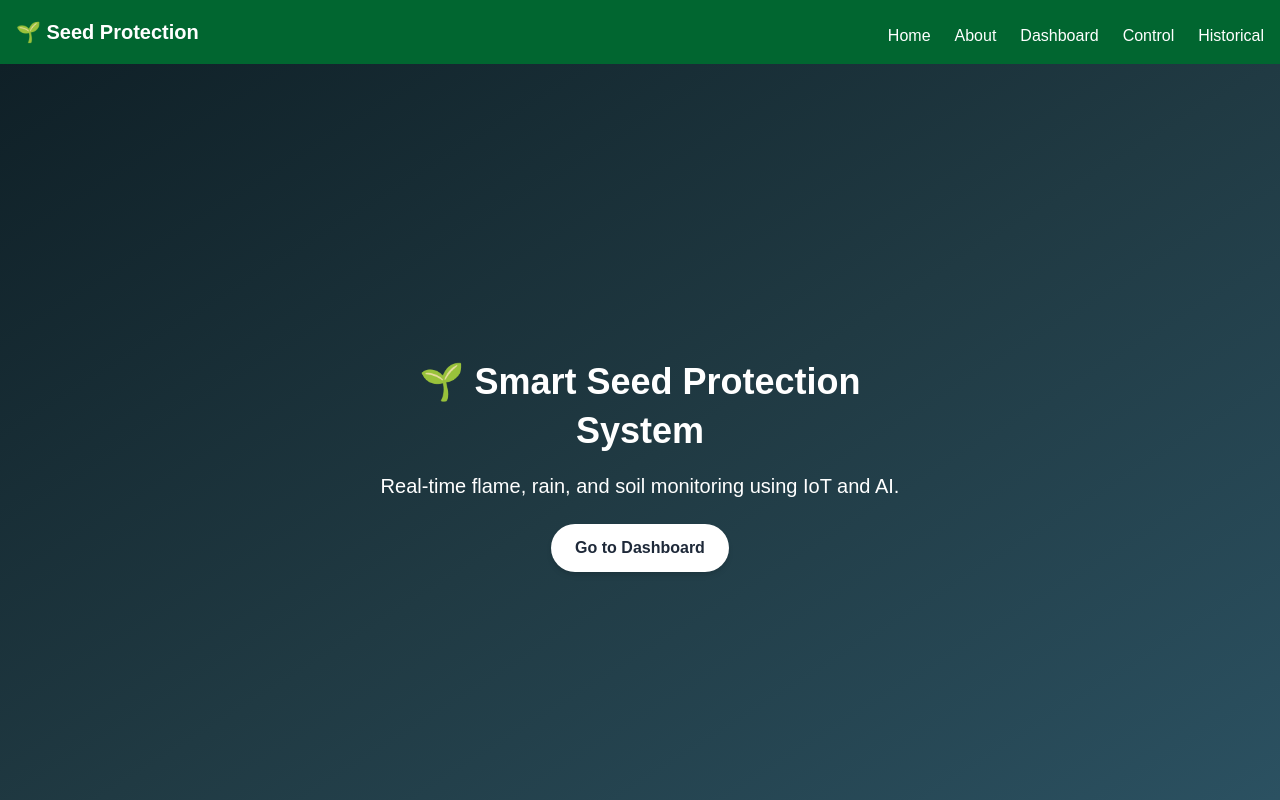
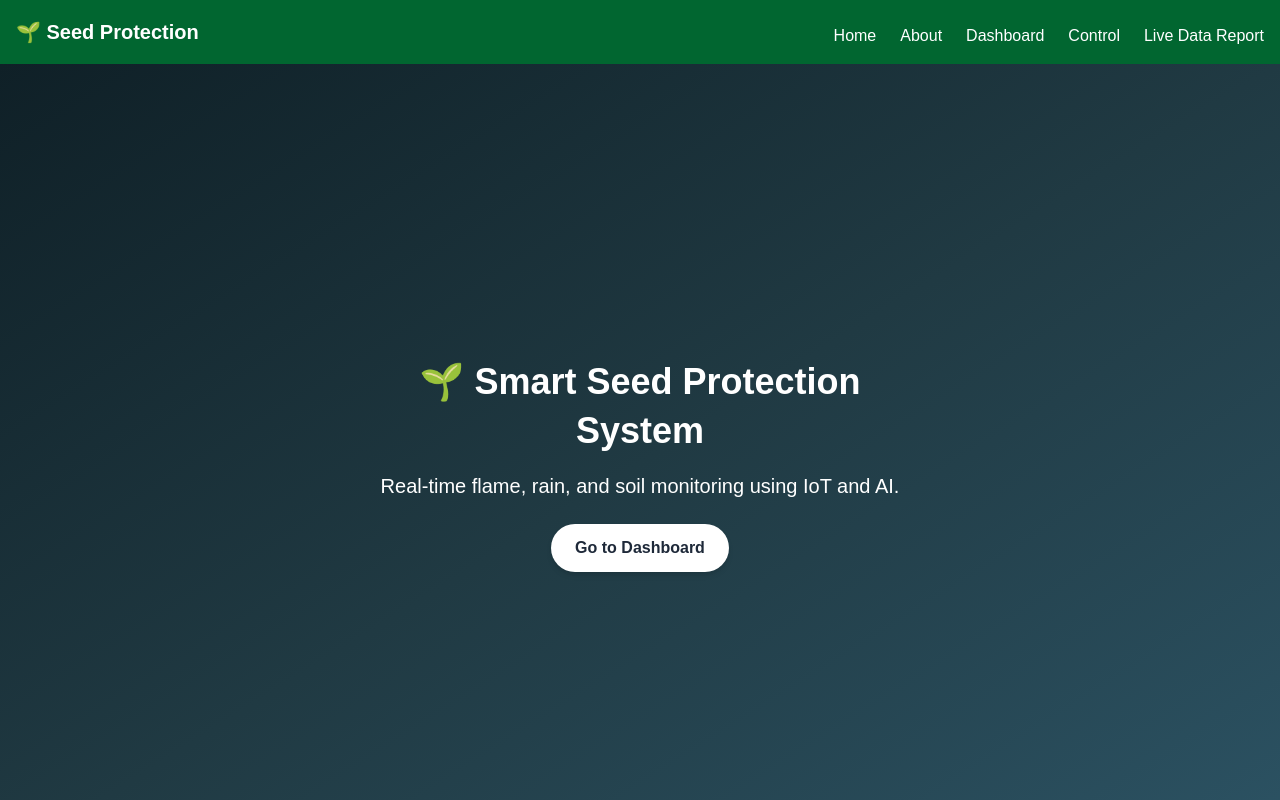
Before and after one commit to Surajsahu01/Seed-Protection, a React (Vite) app in the folder frontend/: page / in a window 1280 px wide. Shown: the top 800 px of the page. Built offline with nearby package versions, Linux system fonts and the light colour scheme; no server answers.

Commit message:
Update Navbar.jsx

```diff
--- a/frontend/src/components/Navbar.jsx
+++ b/frontend/src/components/Navbar.jsx
@@ -35,7 +35,7 @@ const Navbar = () => {
         <Link to="/about" className="hover:text-gray-200 mt-2">About</Link>
         <Link to="/dashboard" className="hover:text-gray-200 mt-2">Dashboard</Link>
         <Link to="/control" className="hover:text-gray-200 mt-2">Control</Link>
-        <Link to="/historical" className="hover:text-gray-200 mt-2">Historical</Link>
+        <Link to="/historical" className="hover:text-gray-200 mt-2">Live Data Report</Link>
         {tokenExists && (
             <button
               onClick={handleRemoveNumber}
@@ -89,7 +89,7 @@ const Navbar = () => {
           to="/historical"
           className="block hover:text-gray-400"
           onClick={() => setMenuOpen(false)}
-        >Historical</Link>
+        >Live Data Report</Link>
 
 
           {tokenExists && (
```
